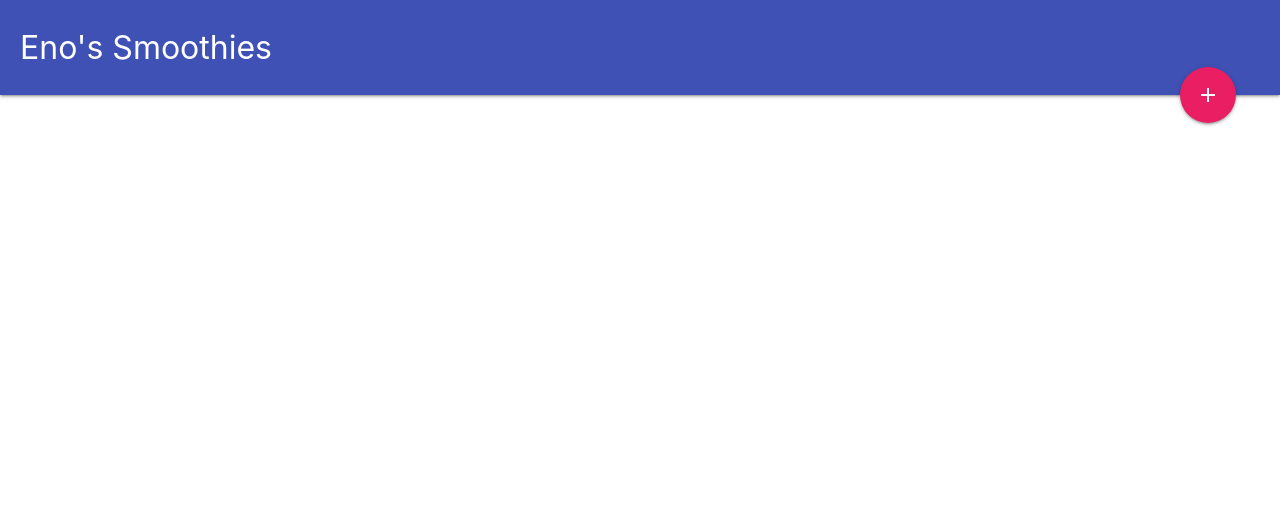
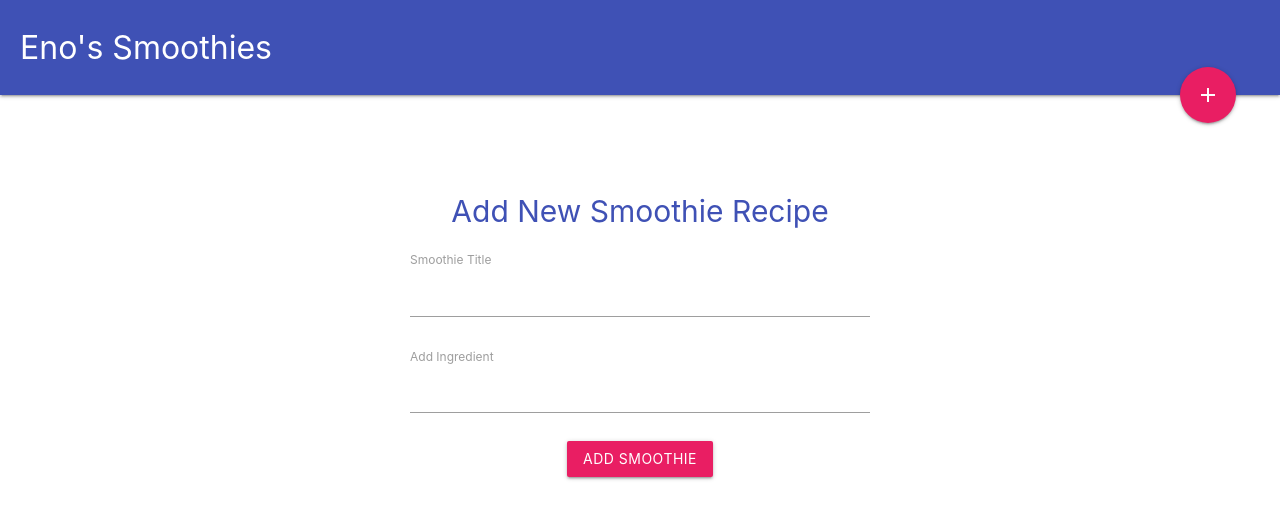
Before and after one commit to robertobirijnr/eno-smoothies, a Vue app: page /add-smoothie in a window 1280 px wide. Shown: the top 518 px of the page. Built offline with nearby package versions, Linux system fonts and the light colour scheme.

Commit message:
firebase setup and add smoothies

```diff
--- a/package.json
+++ b/package.json
@@ -9,6 +9,7 @@
   },
   "dependencies": {
     "core-js": "^3.6.5",
+    "firebase": "^7.17.2",
     "vue": "^2.6.11",
     "vue-router": "^3.2.0"
   },
--- /dev/null
+++ b/src/components/AddSmoothie.vue
@@ -0,0 +1,50 @@
+<template>
+  <div class="addSmoothie container">
+    <h2 class="center-align indigo-text">Add New Smoothie Recipe</h2>
+    <form @submit.prevent="addSmoothie">
+      <div class="field title">
+        <label for="title">Smoothie Title</label>
+        <input type="text" name="title" v-model="title" />
+      </div>
+      <div class="field add-ingredient">
+        <label for="add-ingredient">Add Ingredient</label>
+        <input type="text" name="add-ingredient" />
+      </div>
+      <div class="field center-align">
+        <button class="btn pink">Add Smoothie</button>
+      </div>
+    </form>
+  </div>
+</template>
+
+<script>
+export default {
+  data() {
+    return {
+      title: "",
+    };
+  },
+
+  methods: {
+    addSmoothie() {
+      console.log(this.title);
+    },
+  },
+};
+</script>
+
+<style scoped>
+.addSmoothie {
+  margin-top: 60px;
+  padding: 20px;
+  max-width: 500px;
+}
+h2 {
+  font-size: 2em;
+  margin: 20px auto;
+}
+
+.field {
+  margin: 20px auto;
+}
+</style>
--- a/src/components/Navbar.vue
+++ b/src/components/Navbar.vue
@@ -2,11 +2,11 @@
   <div class="navbar">
     <nav class="nav-extended indigo dark-2">
       <div class="nav-content">
-        <router-link to>
+        <router-link to="/">
           <span class="nav-title">Eno's Smoothies</span>
         </router-link>
         <a href class="btn-floating btn-large halfway-fab pink">
-          <router-link to>
+          <router-link to="/add-smoothie">
             <i class="material-icons">add</i>
           </router-link>
         </a>
@@ -25,7 +25,7 @@
 </script>
 
 <style>
-    .navbar nav{
-        padding:0 20px;
-    }
+.navbar nav {
+  padding: 0 20px;
+}
 </style>
--- /dev/null
+++ b/src/firebase/init.js
@@ -0,0 +1,29 @@
+import firebase from 'firebase/app'
+import 'firebase/firestore'
+
+// Get a Firestore instance
+const db = firebase
+    .initializeApp({
+        apiKey: "AIzaSyAogdBPQkJsreQu3pZxDIYd2aQwPclPLj4",
+        authDomain: "smoothies-app-9b1b8.firebaseapp.com",
+        databaseURL: "https://smoothies-app-9b1b8.firebaseio.com",
+        projectId: "smoothies-app-9b1b8",
+        storageBucket: "smoothies-app-9b1b8.appspot.com",
+        messagingSenderId: "922524801909",
+        appId: "1:922524801909:web:6a1b50303110e13873513c",
+        measurementId: "G-TDDVP69JN6"
+    })
+    .firestore()
+
+// Export types that exists in Firestore
+// This is not always necessary, but it's used in other examples
+const {
+    TimeStamp,
+    GeoPoint
+} = firebase.firestore
+export {
+    TimeStamp,
+    GeoPoint
+}
+
+export default db;
--- a/src/main.js
+++ b/src/main.js
@@ -4,6 +4,8 @@
 
 Vue.config.productionTip = false
 
+import '../src/firebase/init'
+
 new Vue({
   router,
   render: h => h(App)
--- a/src/router/index.js
+++ b/src/router/index.js
@@ -4,19 +4,15 @@
 
 Vue.use(VueRouter)
 
-  const routes = [
-  {
+const routes = [{
     path: '/',
     name: 'Home',
     component: Home
   },
   {
-    path: '/about',
-    name: 'About',
-    // route level code-splitting
-    // this generates a separate chunk (about.[hash].js) for this route
-    // which is lazy-loaded when the route is visited.
-    component: () => import(/* webpackChunkName: "about" */ '../views/About.vue')
+    path: '/add-smoothie',
+    name: 'AddSmoothie',
+    component: () => import('@/components/AddSmoothie')
   }
 ]
 
--- a/src/views/Home.vue
+++ b/src/views/Home.vue
@@ -2,11 +2,13 @@
   <div class="home container">
     <div class="card" v-for="smoothie in smoothies" :key="smoothie.id">
       <div class="card-content">
-        <i class="material-icons trash" @click="deleteSmoothie(smoothie.id)">delete</i>
-        <h2 class="indigo-text">{{smoothie.title}}</h2>
+        <i class="material-icons trash" @click="deleteSmoothie(smoothie.id)"
+          >delete</i
+        >
+        <h2 class="indigo-text">{{ smoothie.title }}</h2>
         <div class="ingredients">
           <li v-for="(ing, index) in smoothie.ingredients" :key="index">
-            <span class="chip">{{ing}}</span>
+            <span class="chip">{{ ing }}</span>
           </li>
         </div>
       </div>
@@ -15,32 +17,36 @@
 </template>
 
 <script>
+import db from "@/firebase/init";
 export default {
   name: "Home",
   data() {
     return {
-      smoothies: [
-        {
-          title: "Ninja Brew",
-          slug: "nonja-brew",
-          ingredients: ["banana", "coffe", "milk", "yoghurt"],
-          id: "1",
-        },
-        {
-          title: "Morning Mood",
-          slug: "morning-mood",
-          ingredients: ["mamgo", "lime", "juice"],
-          id: "2",
-        },
-      ],
+      smoothies: [],
     };
   },
   methods: {
     deleteSmoothie(id) {
-      this.smoothies = this.smoothies.filter((smoothie) => {
-        return smoothie.id != id;
+      db.collection("smoothies")
+        .doc(id)
+        .delete()
+        .then(() => {
+          this.smoothies = this.smoothies.filter((smoothie) => {
+            return smoothie.id != id;
+          });
+        });
+    },
+  },
+  created() {
+    db.collection("smoothies")
+      .get()
+      .then((snapshot) => {
+        snapshot.forEach((doc) => {
+          let smoothie = doc.data();
+          smoothie.id = doc.id;
+          this.smoothies.push(smoothie);
+        });
       });
-    },
   },
 };
 </script>
```
Also changed, not shown: 1 other file (tests, documents, lock files or other folders).
